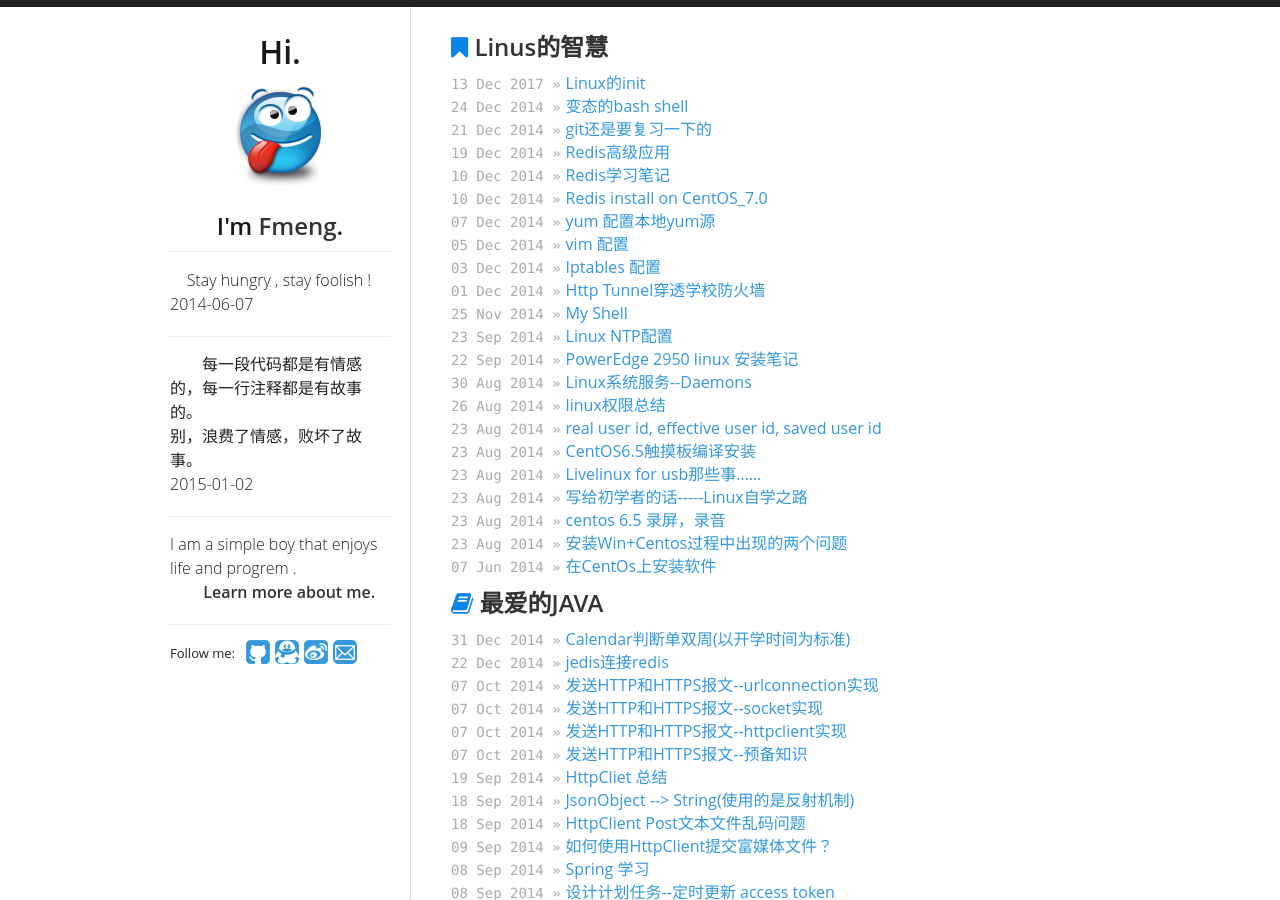
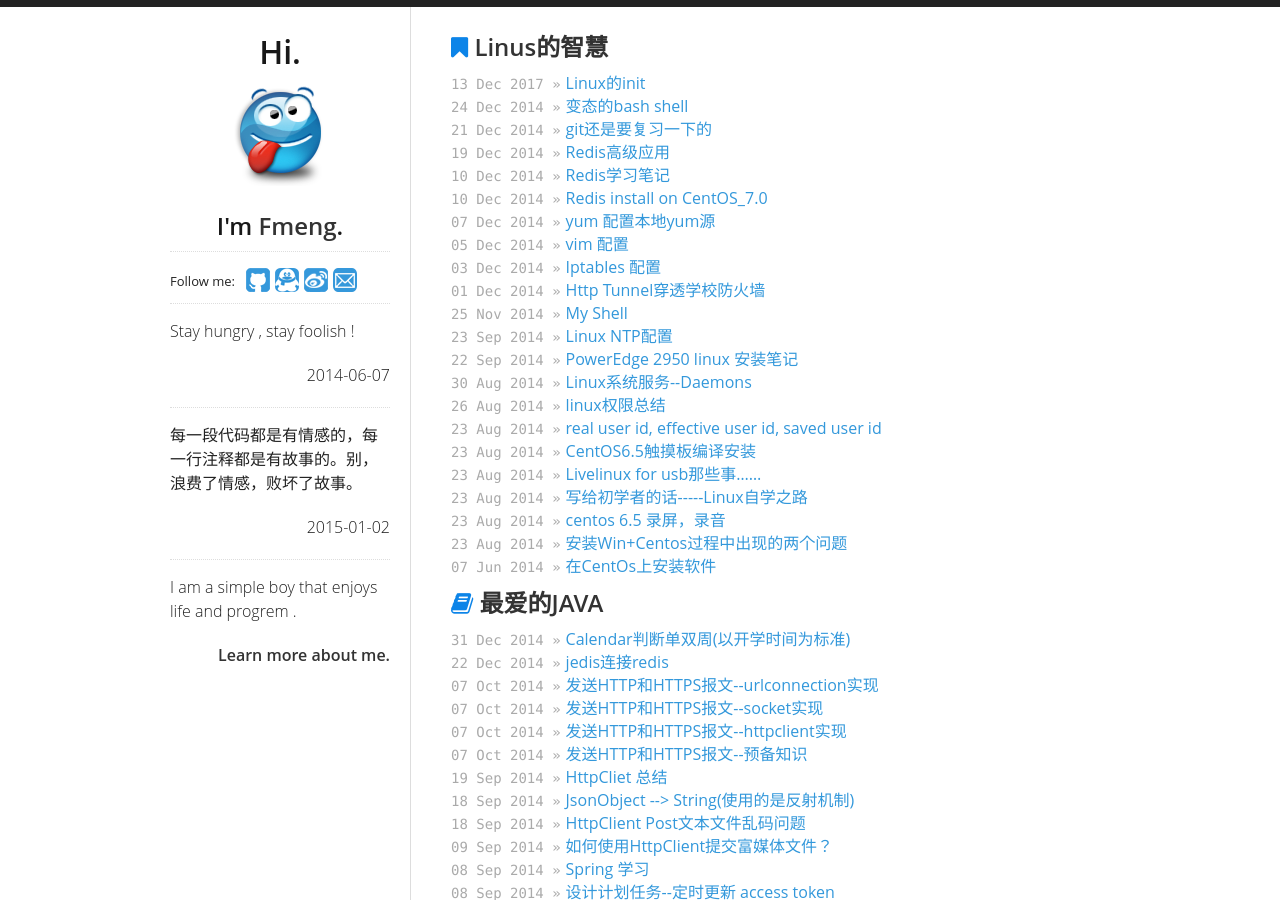
Before and after one commit to fmeng/fmeng.github.io, a Jekyll site: the page built from index.html, in a window 1280 px wide and 900 px high. Built offline with Jekyll 4.4.1, drawn with Linux system fonts in a browser that asks for light colours; Markdown is read by kramdown in place of the engine named in the settings; comment, search, counter and statistics services are not loaded.

Commit message:
修改样式

```diff
--- a/_includes/sidebar.html
+++ b/_includes/sidebar.html
@@ -6,19 +6,23 @@
   <h2>I'm <a href="/" title="介绍一下我">Fmeng</a>.</h2>
   <hr/>
   <ul>
-          <p>&nbsp;&nbsp;&nbsp;&nbsp;Stay hungry , stay foolish !<br /><font align="right">2014-06-07</font></p>
-  <hr/>
-  <p>&emsp;&emsp;每一段代码都是有情感的，每一行注释都是有故事的。<br />别，浪费了情感，败坏了故事。<br /><font align="right">2015-01-02</font></p>
-  <hr/>
-  <p>
-          I am a simple boy that enjoys life and progrem .<br/>
-          &nbsp;&nbsp;&nbsp;&nbsp;&nbsp;&nbsp;&nbsp;&nbsp;<a href="/life/2014/05/18/about-me.html">Learn more about me.</a>
-  </p>
-  <hr/>
-  <div>
-    <div id="social">
-      {% include social.html %}
-    </div>
-  </div>
+  	<div>
+	    <div id="social">
+	      {% include social.html %}
+	    </div>
+  	</div>
+  	<hr/>
+          <p>Stay hungry , stay foolish !<br /></p>
+          <p style="text-align:right;">2014-06-07</p>
+  	<hr/>
+  				<p>每一段代码都是有情感的，每一行注释都是有故事的。别，浪费了情感，败坏了故事。</p>
+  			  <p style="text-align:right;">2015-01-02</p>
+ 	 <hr/>
+			 	 <p>
+			       I am a simple boy that enjoys life and progrem .<br/>
+			       <p style="text-align:right;"><a href="/life/2014/05/18/about-me.html">Learn more about me.</a></p>
+
+			  </p>
+
   </ul>
 </nav>
```
